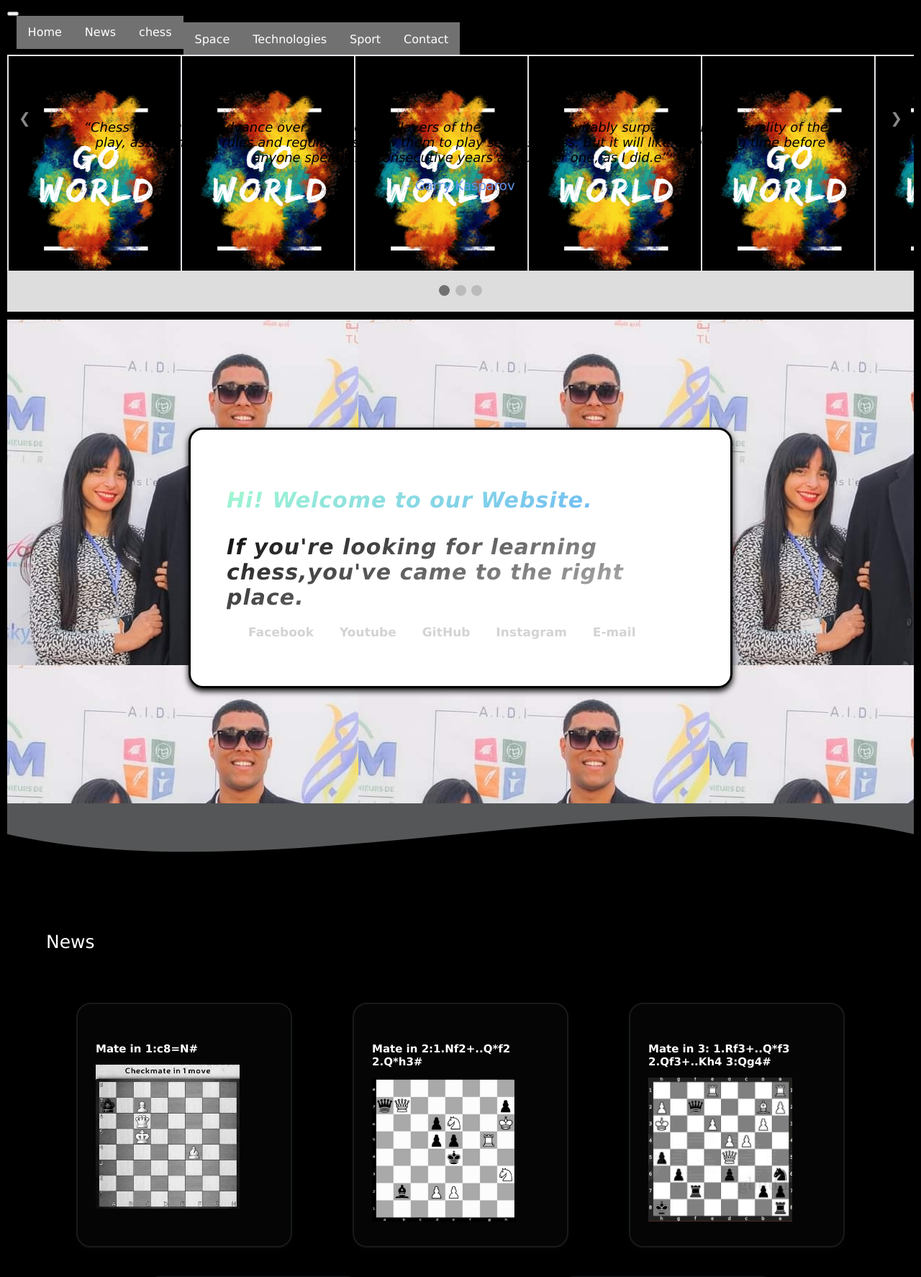
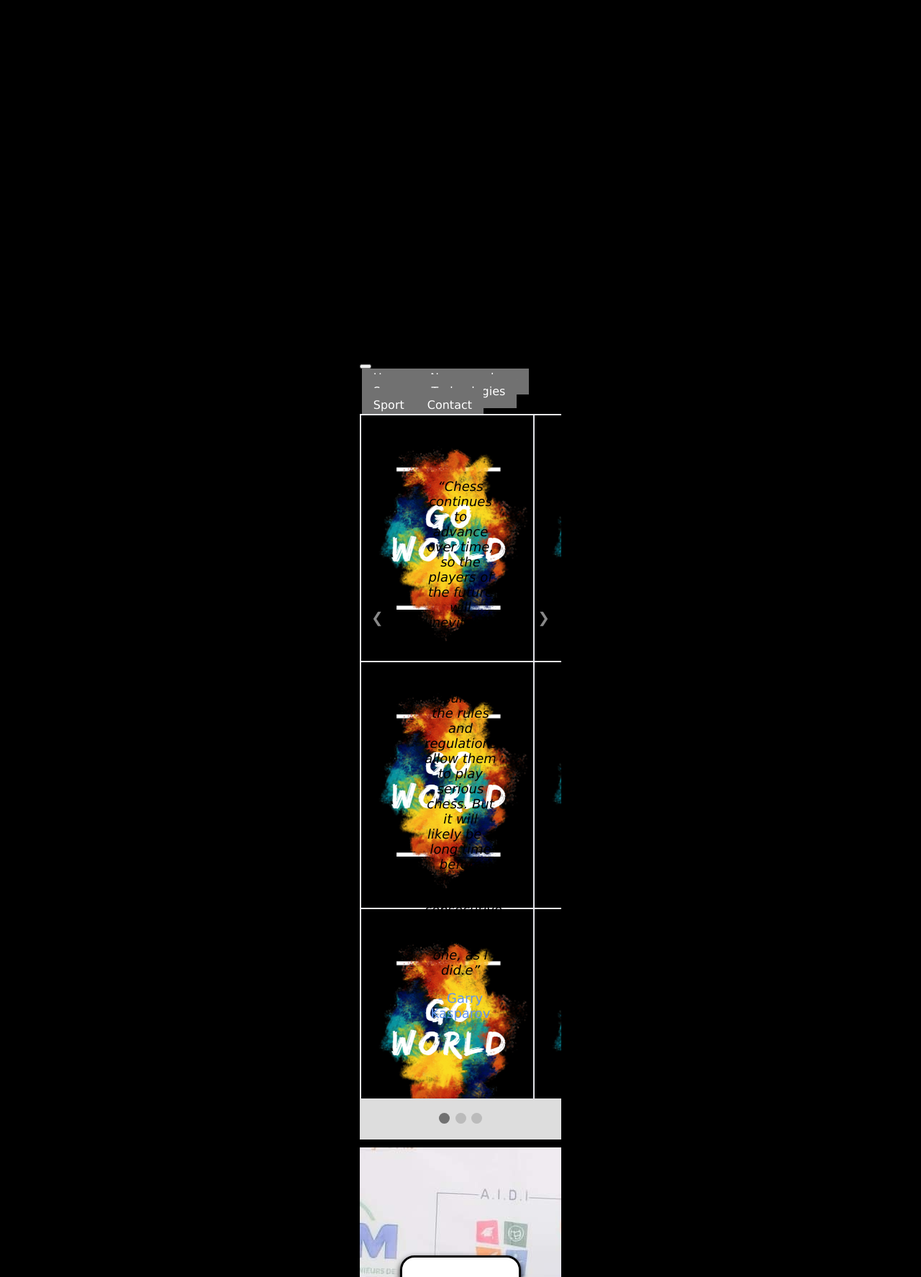
Before and after one commit to 10821324/site1, a PHP site: page /Home.html in a window 1280 px wide. Shown: the top 1774 px of the page at 72% size. Run offline with PHP 8.4, Linux system fonts and the light colour scheme.

Commit message:
Update style1.css

```diff
--- a/style1.css
+++ b/style1.css
@@ -15,7 +15,7 @@
 }
 
 .body {
-    padding: 1rem;
+    padding: 50rem;
     margin: 0;
     background: #000;
 }
```
